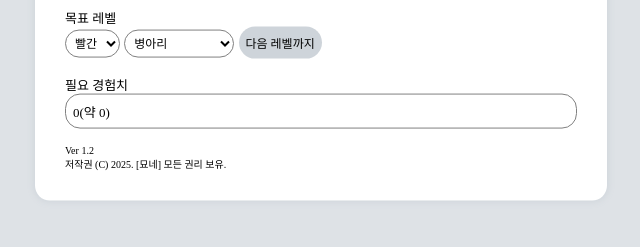
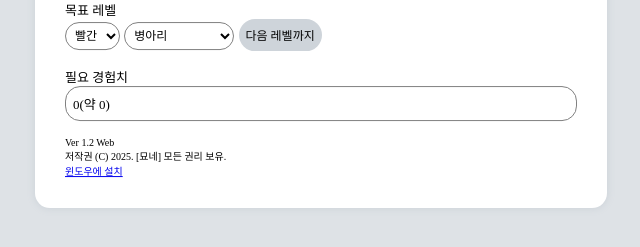
Before and after one commit to Saeharae/Saeharae.github.io, a plain HTML site: page index.html in a window 1280 px wide. Shown: the part 389-636 px from the top of the page, without its empty margins (319-959 px from the left). Drawn offline with Linux system fonts and the light colour scheme; a web font is replaced by a local one.

Commit message:
Add files via upload

```diff
--- a/index.html
+++ b/index.html
@@ -82,8 +82,8 @@
             <div id="exp">필요 경험치</div>
             <div id="requiredExperience"></div>
             <br>
-            <div style="font-size: 10px;">Ver 1.2</div>
-            <div style="font-size: 10px;">저작권 (C) 2025. [묘네] 모든 권리 보유.</div>
+            <div style="font-size: 10px;">Ver 1.2 Web</div>
+            <div style="font-size: 10px;">저작권 (C) 2025. [묘네] 모든 권리 보유.<br><a href="https://1drv.ms/u/c/af2ce4e9a4c1f501/IQCyZzxMsA0KQqiMG7yIINiRAfEowFA7vAgzvdm8s1z57h8?e=ERrRYH">윈도우에 설치</a></div>
         </div>
     </div>
 
```
